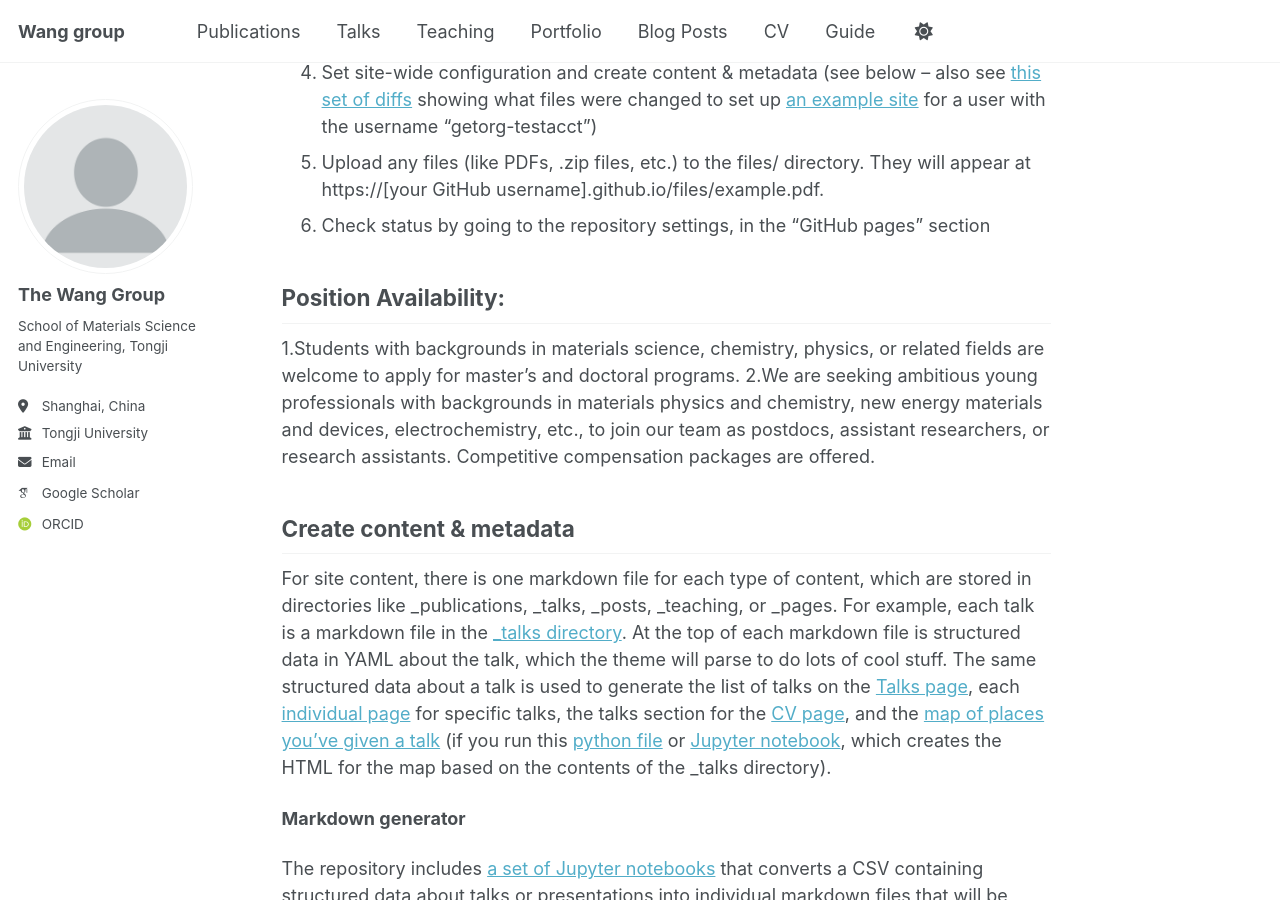
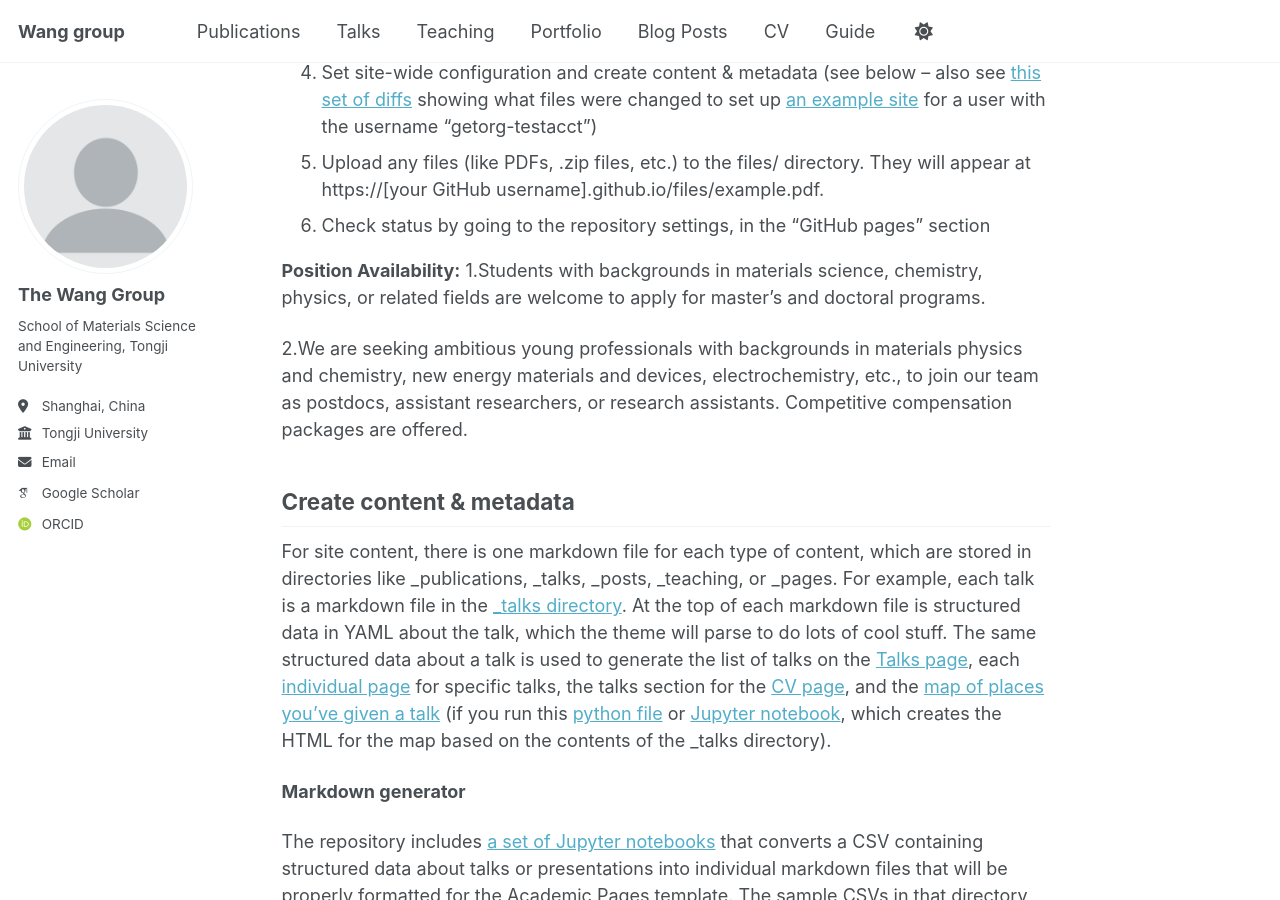
Before and after one commit to wadse-beep/wadse-beep.github.io, a Jekyll site: the page built from _pages/about.md, in a window 1280 px wide and 900 px high, scrolled down 1187 px. Built offline with Jekyll 4.4.1, drawn with Linux system fonts in a browser that asks for light colours; some web fonts are replaced.

```diff
--- a/_pages/about.md
+++ b/_pages/about.md
@@ -30,9 +30,9 @@ Getting started
 1. Upload any files (like PDFs, .zip files, etc.) to the files/ directory. They will appear at https://[your GitHub username].github.io/files/example.pdf.
 1. Check status by going to the repository settings, in the "GitHub pages" section
 
-Position Availability:
---
+**Position Availability:**
 1.Students with backgrounds in materials science, chemistry, physics, or related fields are welcome to apply for master's and doctoral programs.
+
 2.We are seeking ambitious young professionals with backgrounds in materials physics and chemistry, new energy materials and devices, electrochemistry, etc., to join our team as postdocs, assistant researchers, or research assistants. Competitive compensation packages are offered.
 
 Create content & metadata
```
